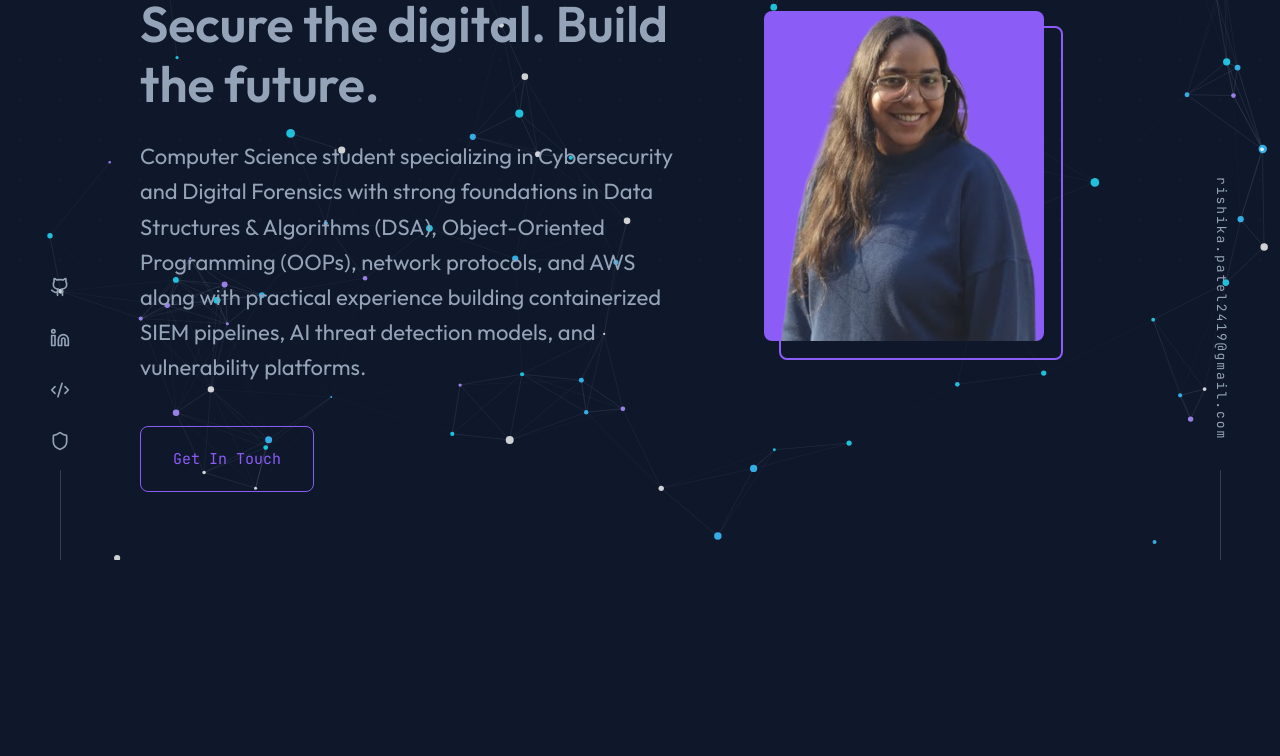
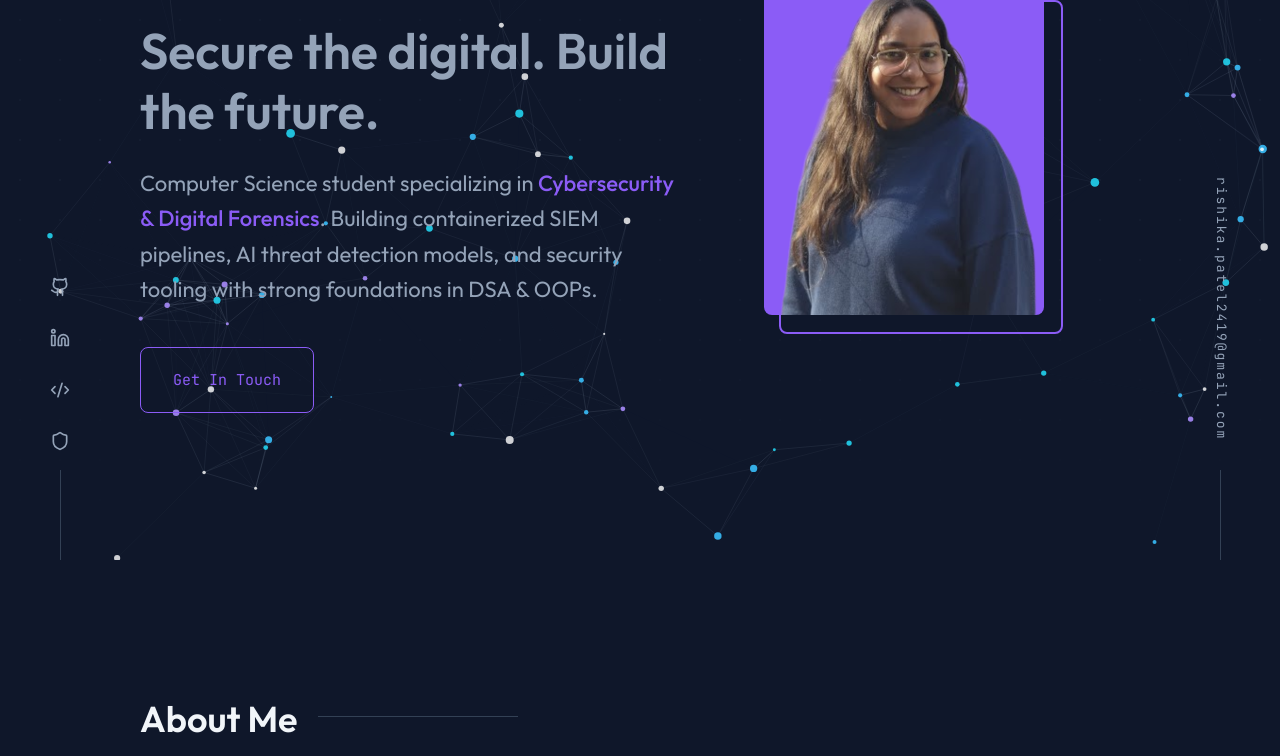
Before and after one commit to Rishikaaz/Portfolio, a Next.js app: page / in a window 1280 px wide. Shown: the part 240-996 px from the top of the page. Built offline with nearby package versions, Linux system fonts and the light colour scheme.

Commit message:
Add About section back to page layout and shorten Hero description

```diff
--- a/src/app/page.tsx
+++ b/src/app/page.tsx
@@ -1,5 +1,6 @@
 import Navbar from '@/components/Navbar';
 import Hero from '@/components/Hero';
+import About from '@/components/About';
 import Education from '@/components/Education';
 import Skills from '@/components/Skills';
 import Experience from '@/components/Experience';
@@ -20,6 +21,7 @@ export default function Home() {
             <SocialSidebars />
             <main className="container">
                 <Hero />
+                <About />
                 <Education />
                 <Skills />
                 <Experience />
--- a/src/components/Hero.tsx
+++ b/src/components/Hero.tsx
@@ -18,7 +18,7 @@ const Hero = () => {
           <h1 className="hero-name">Rishika Patel.</h1>
           <h2 className="hero-tagline">Secure the digital. Build the future.</h2>
           <p className="hero-desc">
-            Computer Science student specializing in Cybersecurity and Digital Forensics with strong foundations in Data Structures & Algorithms (DSA), Object-Oriented Programming (OOPs), network protocols, and AWS along with practical experience building containerized SIEM pipelines, AI threat detection models, and vulnerability platforms.
+            Computer Science student specializing in <strong>Cybersecurity & Digital Forensics</strong>. Building containerized SIEM pipelines, AI threat detection models, and security tooling with strong foundations in DSA & OOPs.
           </p>
           <div className="hero-cta">
             <a href="#contact" className="cta-btn">
--- a/src/components/Navbar.tsx
+++ b/src/components/Navbar.tsx
@@ -16,7 +16,7 @@ const Navbar = () => {
     }, []);
 
     const navLinks = [
-        { name: 'About', href: '#home' },
+        { name: 'About', href: '#about' },
         { name: 'Education', href: '#education' },
         { name: 'Skills', href: '#skills' },
         { name: 'Experience', href: '#experience' },
```
